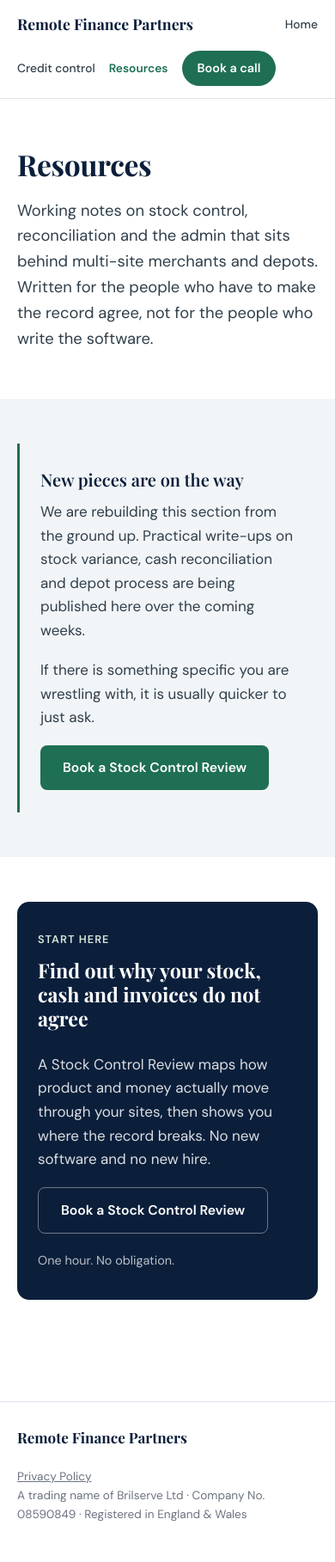
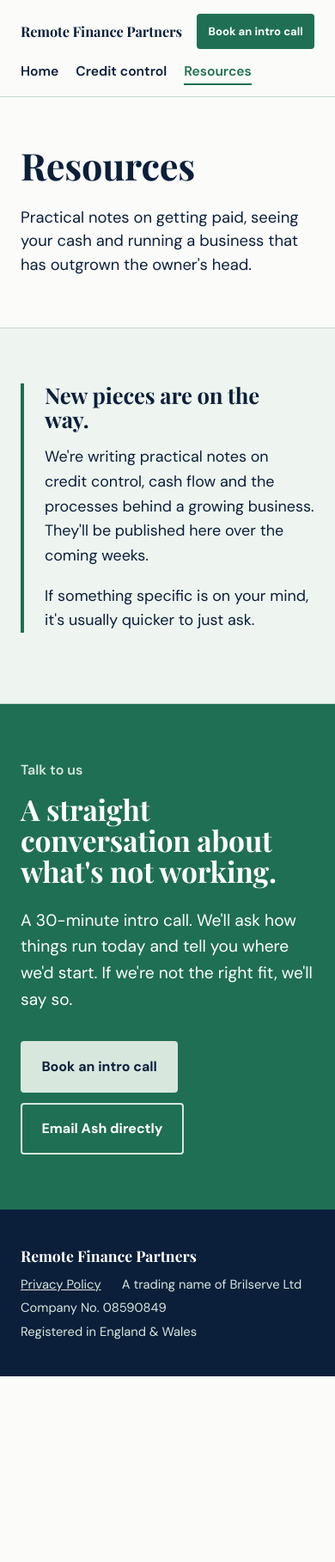
Before and after one commit to Ash112345/Remotefinancepartners.com, a plain HTML site: page resources/index.html in a window 390 px wide. Shown: the whole page at 86% size. After the commit the page ends 1601 px from the top, so only its background shows below. Drawn offline with nearby package versions, Linux system fonts and the light colour scheme.

Commit message:
Refactor resources/index.html for improved layout and styles
Updated HTML structure and styles for the resources page, including changes to metadata, layout, and design elements.

```diff
--- a/resources/index.html
+++ b/resources/index.html
@@ -1,209 +1,235 @@
 <!DOCTYPE html>
-<html lang="en">
+<html lang="en-GB">
 <head>
   <meta charset="utf-8">
   <meta name="viewport" content="width=device-width, initial-scale=1">
   <title>Resources | Remote Finance Partners</title>
-<meta name="description" content="Notes on stock control, reconciliation and the admin behind multi-site merchants and depots. Written for operators who need the record to agree.">
+  <meta name="description" content="Practical notes on getting paid, seeing your cash and running a growing business.">
   <link rel="preconnect" href="https://fonts.googleapis.com">
   <link rel="preconnect" href="https://fonts.gstatic.com" crossorigin>
-<link href="https://fonts.googleapis.com/css2?family=DM+Sans:wght@400;500;600;700&family=Playfair+Display:wght@600;700&display=swap" rel="stylesheet">
+  <link href="https://fonts.googleapis.com/css2?family=Playfair+Display:wght@600;700;800&family=DM+Sans:wght@400;500;600;700&display=swap" rel="stylesheet">
   <style>
-:root{
-  --navy:#0B1F3B;
-  --green:#1F6F54;
-  --green-dk:#175a43;
-  --sage:#D7E7DD;
-  --off:#F2F5F8;
-  --slate:#303F4A;
-  --muted:#6B7280;
-  --border:#DDE3EA;
+    :root {
+      --navy: #0B1F3B;
+      --green: #1F6F54;
+      --green-dark: #17553F;
+      --sage: #D7E7DD;
+      --sage-light: #EEF5F0;
+      --paper: #FBFCFA;
+      --muted: #4A5A6A;
+      --line: #C4D6CB;
+      --font: "DM Sans", system-ui, -apple-system, "Segoe UI", Arial, sans-serif;
+      --display: "Playfair Display", Georgia, "Times New Roman", serif;
+      --wrap: 1180px;
     }
-*{box-sizing:border-box}
-html{scroll-behavior:smooth}
-body{
-  margin:0;
-  font-family:'DM Sans',system-ui,sans-serif;
-  color:var(--slate);
-  background:#fff;
-  font-size:17px;
-  line-height:1.62;
-  -webkit-font-smoothing:antialiased;
+    *, *::before, *::after { box-sizing: border-box; }
+    html { scroll-behavior: smooth; }
+    @media (prefers-reduced-motion: reduce) { html { scroll-behavior: auto; } }
+    body {
+      margin: 0;
+      font-family: var(--font);
+      font-size: 1.0625rem;
+      line-height: 1.6;
+      color: var(--navy);
+      background: var(--paper);
+      -webkit-font-smoothing: antialiased;
     }
-h1,h2,h3{font-family:'Playfair Display',Georgia,serif;color:var(--navy);margin:0 0 .6em}
-h1{font-size:clamp(2.1rem,5vw,3.3rem);line-height:1.12;font-weight:700;letter-spacing:-.01em}
-h2{font-size:clamp(1.45rem,2.8vw,1.95rem);line-height:1.2;font-weight:700}
-h3{font-size:1.1rem;font-weight:600;margin-bottom:.4em}
-p{margin:0 0 1.1em;max-width:68ch}
-a{color:var(--green)}
+    img { max-width: 100%; }
+    a { color: inherit; }
+    a:focus-visible, button:focus-visible {
+      outline: 3px solid var(--green);
+      outline-offset: 3px;
+      border-radius: 2px;
+    }
+    .wrap { max-width: var(--wrap); margin: 0 auto; padding: 0 1.5rem; }
+    .skip {
+      position: absolute; left: -999px; top: 0;
+      background: var(--navy); color: #fff; padding: .75rem 1rem; z-index: 10;
+    }
+    .skip:focus { left: 1rem; top: 1rem; }
 
-.nav{position:sticky;top:0;z-index:50;background:rgba(255,255,255,.96);backdrop-filter:saturate(180%) blur(8px);border-bottom:1px solid var(--border)}
-.nav-inner{max-width:1340px;margin:0 auto;padding:14px 32px;display:flex;align-items:center;gap:26px;flex-wrap:wrap}
-.brand{font-family:'Playfair Display',Georgia,serif;font-weight:700;color:var(--navy);text-decoration:none;font-size:1.1rem;margin-right:auto}
-.nav a.nav-link{color:var(--slate);text-decoration:none;font-size:.92rem;font-weight:500}
-.nav a.nav-link:hover{color:var(--green)}
-.nav a.nav-link[aria-current="page"]{color:var(--green);font-weight:600}
-.pill{background:var(--green);color:#fff;text-decoration:none;padding:9px 18px;border-radius:999px;font-size:.9rem;font-weight:600;white-space:nowrap}
-.pill:hover{background:var(--green-dk)}
+    /* Type */
+    h1, h2, h3 {
+      font-family: var(--display);
+      font-weight: 700;
+      line-height: 1.08;
+      letter-spacing: -0.005em;
+      margin: 0;
+    }
+    h1 { font-size: clamp(2.7rem, 7vw, 5.5rem); max-width: 14ch; }
+    h2 { font-size: clamp(2.1rem, 4.6vw, 3.5rem); max-width: 18ch; }
+    h3 { font-size: clamp(1.6rem, 3vw, 2.1rem); }
+    p { margin: 0 0 1em; max-width: 62ch; }
+    .kicker {
+      display: block;
+      font-weight: 600;
+      font-size: 1rem;
+      color: var(--green);
+      margin-bottom: .9rem;
+    }
+    .lede { font-size: clamp(1.15rem, 2vw, 1.35rem); line-height: 1.5; max-width: 40ch; }
 
-.wrap{max-width:1340px;margin:0 auto;padding:0 32px}
-section{padding:66px 0;border-top:1px solid var(--border)}
-section:first-of-type{border-top:0}
-.narrow{max-width:880px}
+    /* Buttons */
+    .actions { display: flex; flex-wrap: wrap; gap: .75rem; margin-top: 2rem; }
+    .btn {
+      display: inline-block;
+      font-weight: 700;
+      font-size: 1rem;
+      text-decoration: none;
+      padding: .95rem 1.4rem;
+      border-radius: 4px;
+      border: 2px solid transparent;
+      transition: background-color .15s ease, color .15s ease;
+    }
+    .btn-primary { background: var(--green); color: #fff; }
+    .btn-primary:hover { background: var(--green-dark); }
+    .btn-secondary { border-color: var(--navy); color: var(--navy); }
+    .btn-secondary:hover { background: var(--navy); color: #fff; }
+    .btn-light { background: var(--sage); color: var(--navy); }
+    .btn-light:hover { background: #fff; }
+    .btn-outline-light { border-color: var(--sage); color: #fff; }
+    .btn-outline-light:hover { background: var(--sage); color: var(--navy); }
 
-.band-off{background:var(--off);border-top:0}
-.band-off + section{border-top:0}
+    /* Header and nav */
+    .site-header { border-bottom: 1px solid var(--line); background: var(--paper); color: var(--navy); }
+    .site-header .wrap {
+      display: flex; align-items: center; flex-wrap: wrap;
+      gap: .75rem 1.75rem; padding-top: 1rem; padding-bottom: 1rem;
+    }
+    .wordmark {
+      font-family: var(--display); font-weight: 700; font-size: 1.35rem;
+      text-decoration: none; letter-spacing: -0.005em; margin-right: auto;
+    }
+    .site-nav { display: flex; gap: 1.5rem; list-style: none; margin: 0; padding: 0; }
+    .site-nav a { text-decoration: none; font-weight: 600; font-size: .98rem; padding: .25rem 0; border-bottom: 2px solid transparent; }
+    .site-nav a:hover { color: var(--green); }
+    .site-nav a[aria-current="page"] { color: var(--green); border-bottom-color: var(--green); }
+    .site-header .btn { padding: .6rem 1rem; font-size: .95rem; white-space: nowrap; }
+    @media (max-width: 720px) {
+      .site-nav { order: 3; width: 100%; gap: 1.25rem; }
+    }
+    @media (max-width: 480px) { .wordmark { font-size: 1.15rem; line-height: 1.15; } }
 
-.hero{padding:84px 0 44px;border-top:0}
-.hero h1{max-width:16ch}
-.hero .standfirst{font-size:1.15rem;max-width:62ch}
+    /* Sections */
+    section { padding: clamp(4rem, 9vw, 7.5rem) 0; }
+    section h2 { margin-bottom: 1.5rem; }
 
-.btn{display:inline-block;text-decoration:none;font-weight:600;font-size:.98rem;padding:13px 26px;border-radius:8px}
-.btn-primary{background:var(--green);color:#fff}
-.btn-primary:hover{background:var(--green-dk)}
-.btn-ghost{border:1.5px solid var(--border);color:var(--navy)}
-.btn-ghost:hover{border-color:var(--green);color:var(--green)}
+    /* Hero */
+    .hero { padding-top: clamp(3.5rem, 8vw, 6.5rem); padding-bottom: clamp(2.5rem, 5vw, 4rem); }
+    .hero h1 { margin-bottom: 1.5rem; }
 
-/* ---- Article grid. Add one .res-card per article. ---- */
-.res-grid{display:grid;grid-template-columns:repeat(3,1fr);gap:22px;margin-top:8px}
-.res-card{
-  display:flex;flex-direction:column;
-  background:#fff;border:1px solid var(--border);border-radius:10px;
-  padding:26px 24px;text-decoration:none;
-  transition:border-color .15s ease, transform .15s ease;
+    /* Library */
+    .library { background: var(--sage-light); border-top: 1px solid var(--line); border-bottom: 1px solid var(--line); }
+    .empty { border-left: 4px solid var(--green); padding-left: 1.5rem; max-width: 62ch; }
+    .empty h2 { font-size: clamp(1.6rem, 3vw, 2.1rem); margin-bottom: 1rem; }
+    .empty p { font-size: 1.12rem; }
+
+    /* Article cards: one .res-card per article */
+    .res-grid { display: grid; gap: 1.5rem; }
+    @media (min-width: 800px) { .res-grid { grid-template-columns: repeat(3, 1fr); } }
+    .res-card {
+      display: flex; flex-direction: column; text-decoration: none;
+      background: var(--paper); border-top: 2px solid var(--navy); padding: 1.5rem 0 0;
     }
-.res-card:hover{border-color:var(--green);transform:translateY(-2px)}
-.res-card .kicker{font-size:.78rem;font-weight:700;color:var(--green);letter-spacing:.06em;text-transform:uppercase;margin-bottom:12px}
-.res-card h3{font-family:'Playfair Display',Georgia,serif;font-size:1.18rem;font-weight:700;line-height:1.28;margin-bottom:10px}
-.res-card p{font-size:.95rem;color:var(--slate);margin:0;max-width:none}
-.res-card .more{margin-top:16px;font-size:.9rem;font-weight:600;color:var(--green)}
+    .res-card .kicker { margin-bottom: .5rem; }
+    .res-card h3 { font-size: 1.5rem; margin-bottom: .75rem; }
+    .res-card p { color: var(--muted); margin: 0; }
+    .res-card .more { margin-top: 1rem; font-weight: 700; color: var(--green); }
+    .res-card:hover h3 { color: var(--green); }
 
-/* ---- Empty state. Delete this block once you have cards. ---- */
-.empty{
-  background:var(--off);border-left:3px solid var(--green);
-  border-radius:0 10px 10px 0;padding:32px 34px;max-width:72ch;
-}
-.empty h3{font-family:'Playfair Display',Georgia,serif;font-size:1.25rem}
-.empty p:last-child{margin-bottom:0}
+    /* Contact */
+    .contact { background: var(--green); color: #fff; }
+    .contact .kicker { color: var(--sage); }
+    .contact p { font-size: 1.2rem; }
 
-.cta{background:var(--navy);color:#fff;border-radius:14px;padding:48px 42px;margin:0 0 66px}
-.cta .label{color:var(--sage);font-size:.8rem;font-weight:600;letter-spacing:.08em;text-transform:uppercase;margin-bottom:12px}
-.cta h2{color:#fff;max-width:22ch;margin-bottom:26px}
-.cta p{color:rgba(255,255,255,.85)}
-.cta .btn-ghost{border-color:rgba(255,255,255,.4);color:#fff}
-.cta .btn-ghost:hover{border-color:#fff}
-.cta .note{color:rgba(255,255,255,.72);font-size:.9rem;margin:20px 0 0}
-
-footer{border-top:1px solid var(--border);padding:28px 0 44px}
-.footer-inner{max-width:1340px;margin:0 auto;padding:0 32px;display:flex;justify-content:space-between;align-items:center;gap:20px;flex-wrap:wrap}
-.footer-logo{font-family:'Playfair Display',Georgia,serif;font-weight:700;color:var(--navy)}
-.footer-meta{color:var(--muted);font-size:.85rem;text-align:right}
-.footer-meta a{color:var(--muted)}
-
-a:focus-visible{outline:2px solid var(--green);outline-offset:3px}
-
-@media (max-width:1100px){
-  .res-grid{grid-template-columns:repeat(2,1fr)}
-}
-@media (max-width:880px){
-  .res-grid{grid-template-columns:1fr}
-  .nav-inner{gap:16px;padding:14px 20px}
-  .wrap,.footer-inner{padding:0 20px}
-  .nav a.nav-link{font-size:.86rem}
-  section{padding:52px 0}
-  .hero{padding:58px 0 34px}
-  .cta{padding:34px 24px}
-  .empty{padding:26px 24px}
-  .footer-inner{flex-direction:column;align-items:flex-start}
-  .footer-meta{text-align:left}
+    /* Footer */
+    .site-footer { background: var(--navy); color: var(--sage); padding: 2.5rem 0; font-size: .92rem; }
+    .site-footer .wrap { display: flex; flex-wrap: wrap; gap: .5rem 2rem; justify-content: space-between; }
+    .site-footer strong { color: #fff; font-family: var(--display); font-weight: 700; font-size: 1.1rem; }
+    .legal { display: flex; flex-wrap: wrap; gap: .25rem 1.5rem; }
+    @media (max-width: 480px) {
+      .site-header .wrap { column-gap: .6rem; }
+      .wordmark { font-size: 1.02rem; }
+      .site-header .btn { font-size: .82rem; padding: .5rem .7rem; }
     }
   </style>
 </head>
 <body>
+  <a class="skip" href="#main">Skip to content</a>
 
-<nav class="nav">
-  <div class="nav-inner">
-    <a class="brand" href="/">Remote Finance Partners</a>
-     <a class="nav-link" href="/">Home</a>
-    <a class="nav-link" href="/credit-control/">Credit control</a>
-    <a class="nav-link" href="/resources/" aria-current="page">Resources</a>
-    <a class="pill" href="https://calendar.app.google/qsJJP8EKTiM5gGce9">Book a call</a>
+  <header class="site-header">
+    <div class="wrap">
+      <a class="wordmark" href="/">Remote Finance Partners</a>
+      <ul class="site-nav" aria-label="Main">
+        <li><a href="/">Home</a></li>
+        <li><a href="/credit-control/">Credit control</a></li>
+        <li><a href="/resources/" aria-current="page">Resources</a></li>
+      </ul>
+      <a class="btn btn-primary" href="https://calendar.app.google/TVanDkYEdQWnCiaS9">Book an intro call</a>
     </div>
-</nav>
+  </header>
+
+  <main id="main">
 
     <section class="hero">
       <div class="wrap">
         <h1>Resources</h1>
-    <p class="standfirst">Working notes on stock control, reconciliation and the admin that sits behind multi-site merchants and depots. Written for the people who have to make the record agree, not for the people who write the software.</p>
+        <p class="lede">Practical notes on getting paid, seeing your cash and running a business that has outgrown the owner's head.</p>
       </div>
     </section>
 
-<section class="band-off">
+    <section class="library" aria-label="Articles">
       <div class="wrap">
 
-    <!-- ================================================================
-         EMPTY STATE
-         Delete this entire <div class="empty"> block once you have
-         added your first card below.
-         ================================================================ -->
+        <!-- EMPTY STATE: delete this <div class="empty"> block once the first card below is live. -->
         <div class="empty">
-      <h3>New pieces are on the way</h3>
-      <p>We are rebuilding this section from the ground up. Practical write-ups on stock variance, cash reconciliation and depot process are being published here over the coming weeks.</p>
-      <p>If there is something specific you are wrestling with, it is usually quicker to just ask.</p>
-      <p><a class="btn btn-primary" href="https://calendar.app.google/qsJJP8EKTiM5gGce9">Book a Stock Control Review</a></p>
+          <h2>New pieces are on the way.</h2>
+          <p>We're writing practical notes on credit control, cash flow and the processes behind a growing business. They'll be published here over the coming weeks.</p>
+          <p>If something specific is on your mind, it's usually quicker to just ask.</p>
         </div>
 
-    <!-- ================================================================
-         ARTICLE GRID
+        <!-- ARTICLE GRID
              To publish an article:
-           1. Create a folder:  /resources/your-article-slug/
+               1. Create a folder: /resources/your-article-slug/
                2. Put an index.html inside it
                3. Uncomment the grid below and copy a card for each article
-         ================================================================ -->
-    <!--
         <div class="res-grid">
-
           <a class="res-card" href="/resources/your-article-slug/">
-        <div class="kicker">Stock control</div>
+            <span class="kicker">Credit control</span>
             <h3>The headline of the article goes here</h3>
-        <p>One or two sentences describing what the reader gets out of it. Keep it to around twenty five words.</p>
-        <div class="more">Read &rarr;</div>
+            <p>One or two sentences on what the reader gets out of it.</p>
+            <span class="more">Read the article</span>
           </a>
-
-      <a class="res-card" href="/resources/another-slug/">
-        <div class="kicker">Reconciliation</div>
-        <h3>Second article headline</h3>
-        <p>One or two sentences describing what the reader gets out of it.</p>
-        <div class="more">Read &rarr;</div>
-      </a>
-
         </div>
         -->
 
       </div>
     </section>
 
-<section>
+    <section class="contact" id="contact" aria-labelledby="contact-title">
       <div class="wrap">
-    <div class="cta">
-      <div class="label">Start here</div>
-      <h2>Find out why your stock, cash and invoices do not agree</h2>
-      <p>A Stock Control Review maps how product and money actually move through your sites, then shows you where the record breaks. No new software and no new hire.</p>
-      <a class="btn btn-ghost" href="https://calendar.app.google/qsJJP8EKTiM5gGce9">Book a Stock Control Review</a>
-      <p class="note">One hour. No obligation.</p>
+        <span class="kicker">Talk to us</span>
+        <h2 id="contact-title">A straight conversation about what's not working.</h2>
+        <p>A 30-minute intro call. We'll ask how things run today and tell you where we'd start. If we're not the right fit, we'll say so.</p>
+        <div class="actions">
+          <a class="btn btn-light" href="https://calendar.app.google/TVanDkYEdQWnCiaS9">Book an intro call</a>
+          <a class="btn btn-outline-light" href="mailto:Ash@remotefinancepartners.com">Email Ash directly</a>
         </div>
       </div>
     </section>
 
-<footer>
-  <div class="footer-inner">
-    <div class="footer-logo">Remote Finance Partners</div>
-    <div class="footer-meta">
-      <a href="/privacy/">Privacy Policy</a><br>
-      A trading name of Brilserve Ltd &middot; Company No. 08590849 &middot; Registered in England &amp; Wales
+  </main>
+
+  <footer class="site-footer">
+    <div class="wrap">
+      <strong>Remote Finance Partners</strong>
+      <div class="legal">
+        <a href="/privacy.html">Privacy Policy</a>
+        <span>A trading name of Brilserve Ltd</span>
+        <span>Company No. 08590849</span>
+        <span>Registered in England &amp; Wales</span>
       </div>
     </div>
   </footer>
-
 </body>
 </html>
```
Lines whose indentation alone changed are shown as unchanged.
